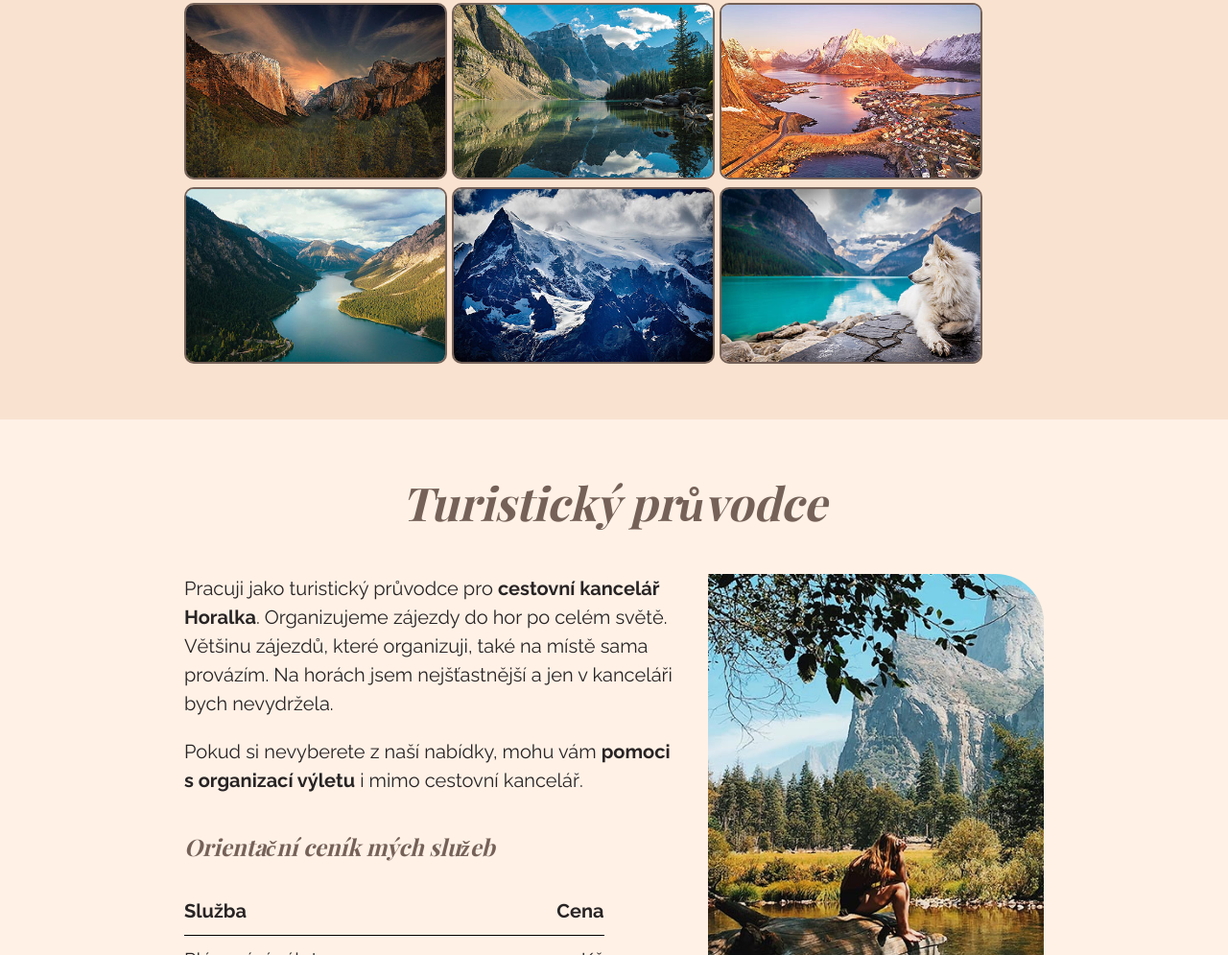
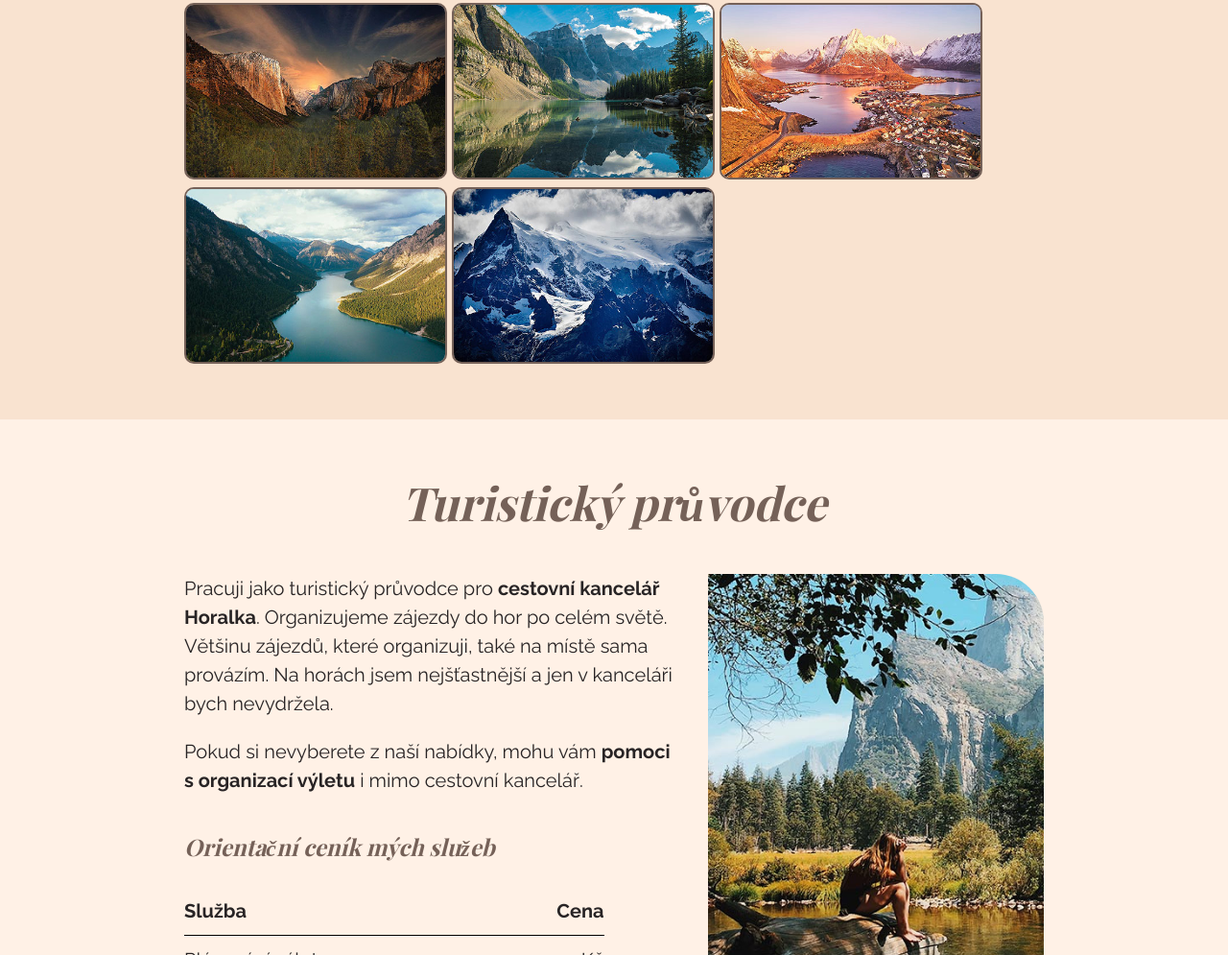
Before and after one commit to Nukass/NukassTron, a plain HTML site: page index.html in a window 1280 px wide. Shown: the part 1385-2380 px from the top of the page at 96% size. Drawn offline with nearby package versions, Linux system fonts and the light colour scheme; a web font is replaced by a local one.

Commit message:
Update index.html

```diff
--- a/index.html
+++ b/index.html
@@ -60,7 +60,6 @@
         <img src="obrazky/hory6.jpg" alt="Hory6">
         <img src="obrazky/hory7.jpg" alt="Hory7">
         <img src="obrazky/hory8.jpg" alt="Hory8">
-        <img src="obrazky/hory9.jpg" alt="Hory9">
        </section>
     <!-- Sekce Turistický průvodce -->
     <section class="pruvodce" id="pruvodce">
```
